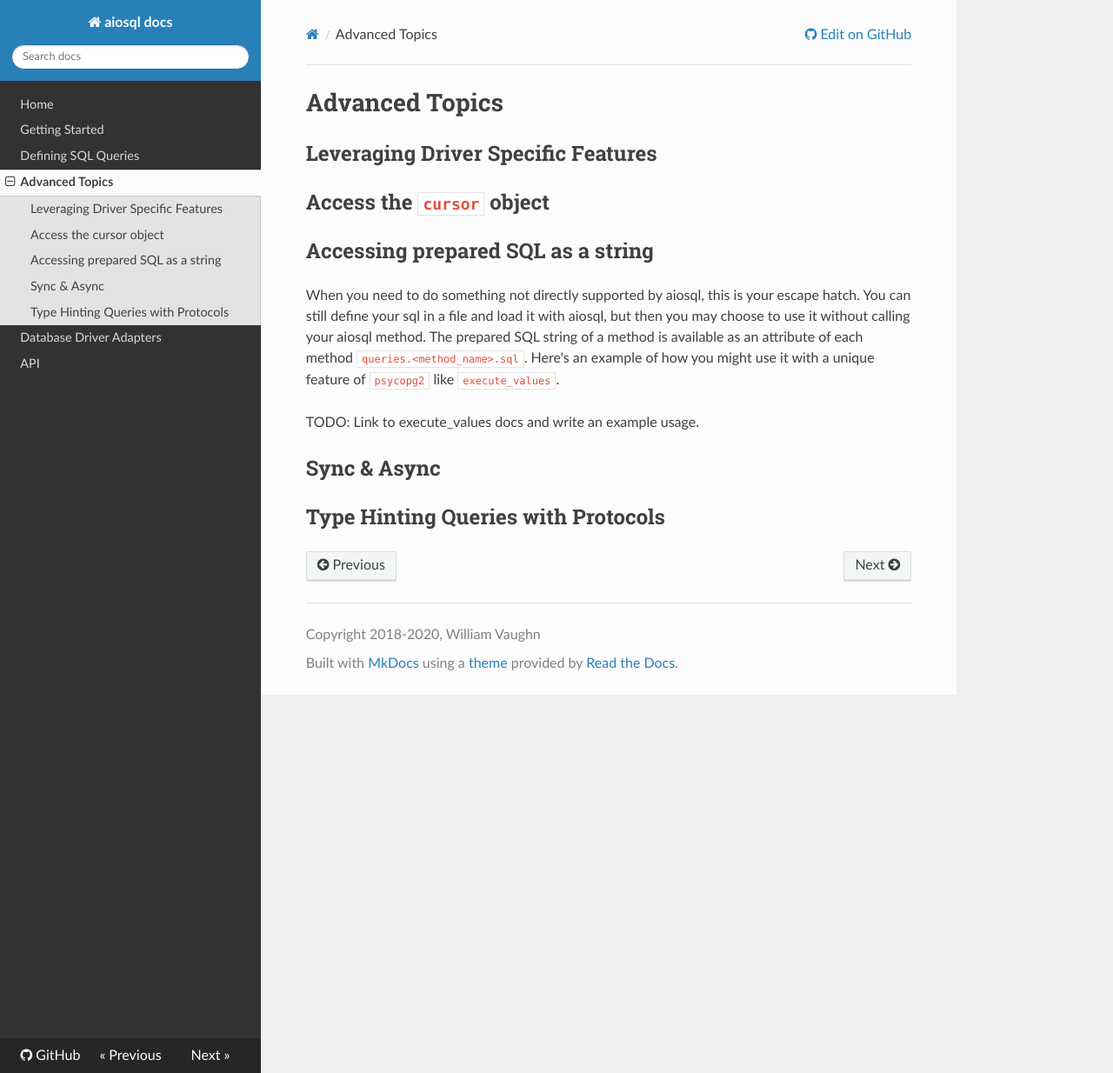
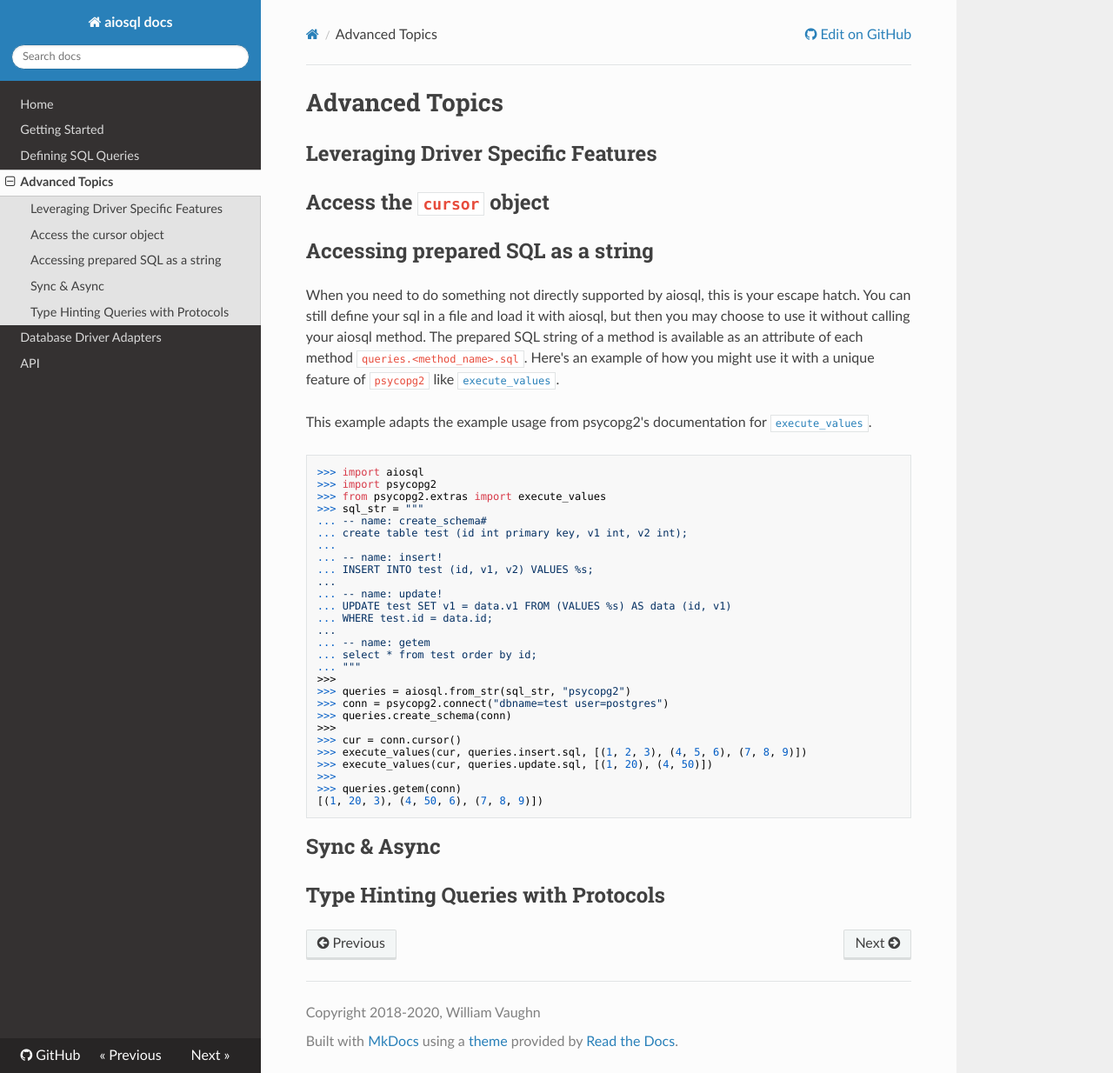
Before and after one commit to nackjicholson/aiosql, an MkDocs documentation site: the page built from docs/advanced-topics.md, in a window 1280 px wide and 1234 px high. Shown: the whole window at 87% size. Built offline with MkDocs 1.6.1, drawn with Linux system fonts in a browser that asks for light colours; nearby versions of some CDN libraries.

Commit message:
expand docs for using .sql property

````diff
--- a/docs/advanced-topics.md
+++ b/docs/advanced-topics.md
@@ -6,9 +6,40 @@
 
 ## Accessing prepared SQL as a string
 
-When you need to do something not directly supported by aiosql, this is your escape hatch. You can still define your sql in a file and load it with aiosql, but then you may choose to use it without calling your aiosql method. The prepared SQL string of a method is available as an attribute of each method `queries.<method_name>.sql`. Here's an example of how you might use it with a unique feature of `psycopg2` like `execute_values`.
+When you need to do something not directly supported by aiosql, this is your escape hatch. You can still define your sql in a file and load it with aiosql, but then you may choose to use it without calling your aiosql method. The prepared SQL string of a method is available as an attribute of each method `queries.<method_name>.sql`. Here's an example of how you might use it with a unique feature of `psycopg2` like [`execute_values`](https://www.psycopg.org/docs/extras.html#psycopg2.extras.execute_values).
 
-TODO: Link to execute_values docs and write an example usage.
+This example adapts the example usage from psycopg2's documentation for [`execute_values`](https://www.psycopg.org/docs/extras.html#psycopg2.extras.execute_values).
+
+```python
+>>> import aiosql
+>>> import psycopg2
+>>> from psycopg2.extras import execute_values
+>>> sql_str = """
+... -- name: create_schema#
+... create table test (id int primary key, v1 int, v2 int);
+...
+... -- name: insert!
+... INSERT INTO test (id, v1, v2) VALUES %s;
+...
+... -- name: update!
+... UPDATE test SET v1 = data.v1 FROM (VALUES %s) AS data (id, v1)
+... WHERE test.id = data.id;
+...
+... -- name: getem
+... select * from test order by id;
+... """
+>>>
+>>> queries = aiosql.from_str(sql_str, "psycopg2")
+>>> conn = psycopg2.connect("dbname=test user=postgres")
+>>> queries.create_schema(conn)
+>>>
+>>> cur = conn.cursor()
+>>> execute_values(cur, queries.insert.sql, [(1, 2, 3), (4, 5, 6), (7, 8, 9)])
+>>> execute_values(cur, queries.update.sql, [(1, 20), (4, 50)])
+>>>
+>>> queries.getem(conn)
+[(1, 20, 3), (4, 50, 6), (7, 8, 9)])
+```
 
 ## Sync & Async
 
````
